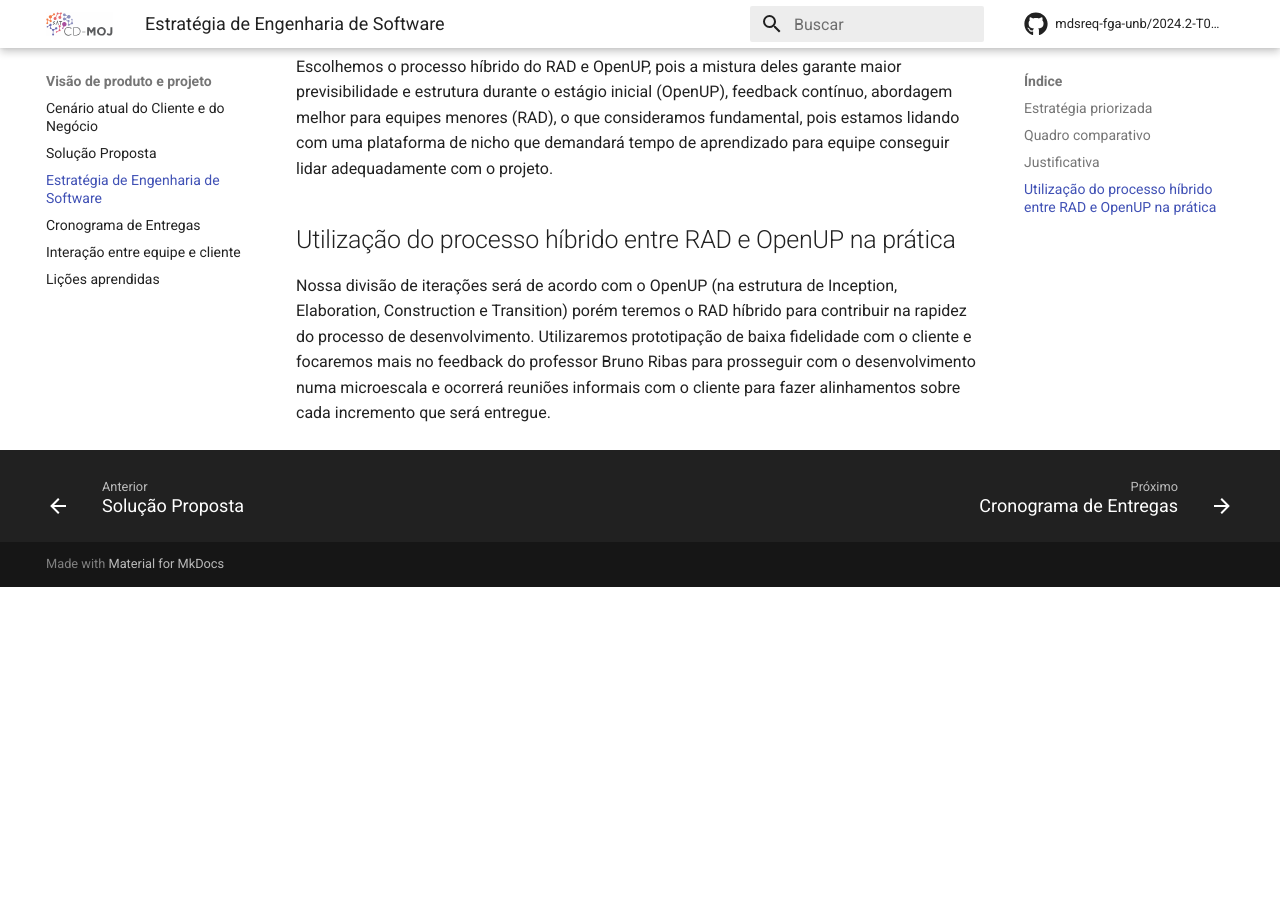
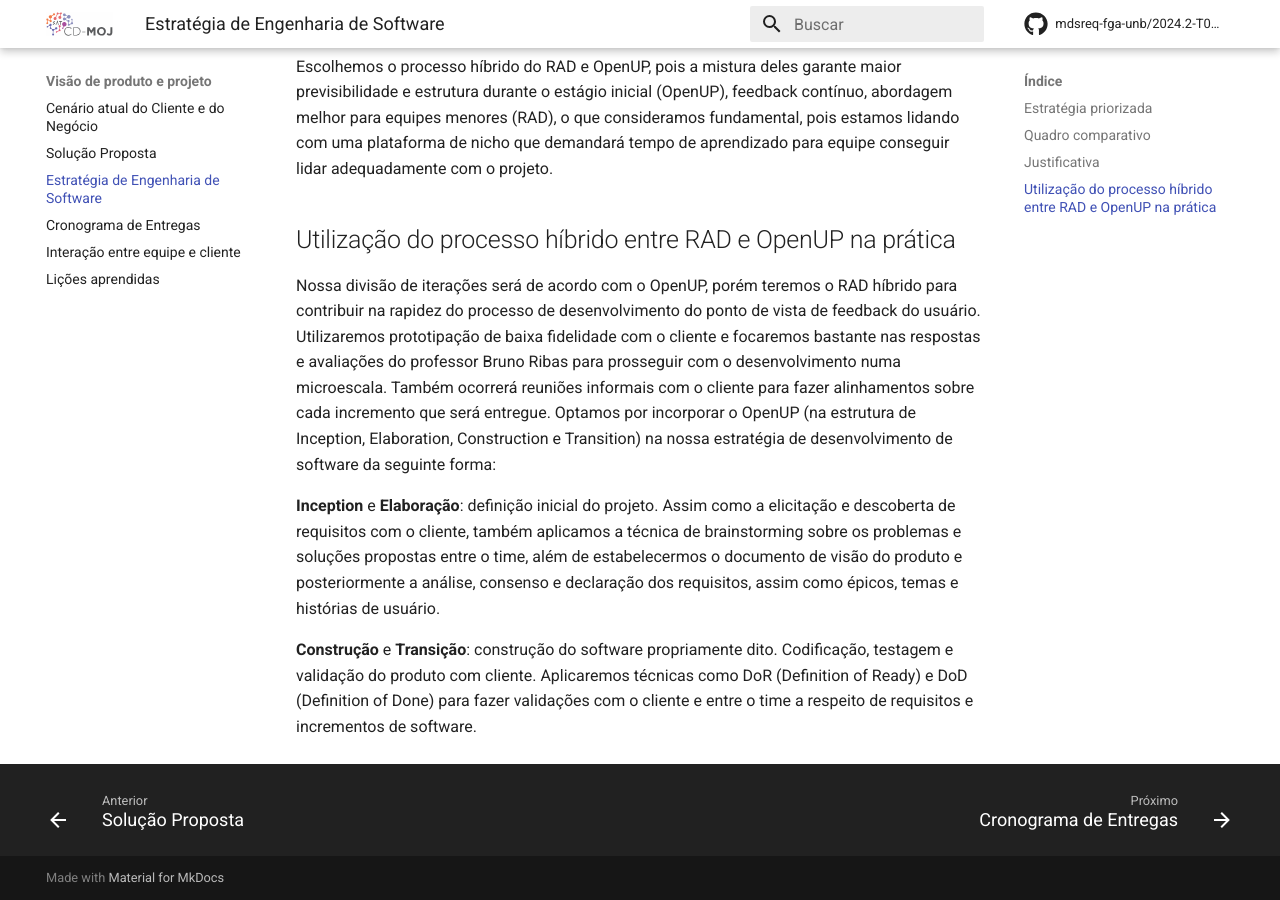
Before and after one commit to mdsreq-fga-unb/2024.2-T01-CD-MOJ, an MkDocs documentation site: the page built from docs/visao/Estrategia.md, in a window 1280 px wide and 900 px high, scrolled down 970 px. Built offline with MkDocs 1.6.1 and Material for MkDocs 9.7.7, drawn with Linux system fonts in a browser that asks for light colours; comment, search, counter and statistics services are not loaded; before the commit the page ends 1557 px from its top, so only the background shows below that.

Commit message:
detalha utilização do híbrido OpenUP e RAD

```diff
--- a/docs/visao/Estrategia.md
+++ b/docs/visao/Estrategia.md
@@ -24,4 +24,8 @@ Escolhemos o processo híbrido do RAD e OpenUP, pois a mistura deles garante mai
 
 ## Utilização do processo híbrido entre RAD e OpenUP na prática
 
-Nossa divisão de iterações será de acordo com o OpenUP (na estrutura de Inception, Elaboration, Construction e Transition) porém teremos o RAD híbrido para contribuir na rapidez do processo de desenvolvimento. Utilizaremos prototipação de baixa fidelidade com o cliente e focaremos mais no feedback do professor Bruno Ribas para prosseguir com o desenvolvimento numa microescala e ocorrerá reuniões informais com o cliente para fazer alinhamentos sobre cada incremento que será entregue.
+Nossa divisão de iterações será de acordo com o OpenUP, porém teremos o RAD híbrido para contribuir na rapidez do processo de desenvolvimento do ponto de vista de feedback do usuário. Utilizaremos prototipação de baixa fidelidade com o cliente e focaremos bastante nas respostas e avaliações do professor Bruno Ribas para prosseguir com o desenvolvimento numa microescala. Também ocorrerá reuniões informais com o cliente para fazer alinhamentos sobre cada incremento que será entregue. Optamos por incorporar o OpenUP (na estrutura de Inception, Elaboration, Construction e Transition) na nossa estratégia de desenvolvimento de software da seguinte forma:
+
+**Inception** e **Elaboração**: definição inicial do projeto. Assim como a elicitação e descoberta de requisitos com o cliente, também aplicamos a técnica de brainstorming sobre os problemas e soluções propostas entre o time, além de estabelecermos o documento de visão do produto e posteriormente a análise, consenso e declaração dos requisitos, assim como épicos, temas e histórias de usuário.
+
+ **Construção** e **Transição**: construção do software propriamente dito. Codificação, testagem e validação do produto com cliente. Aplicaremos técnicas como DoR (Definition of Ready) e DoD (Definition of Done) para fazer validações com o cliente e entre o time a respeito de requisitos e incrementos de software.
```
